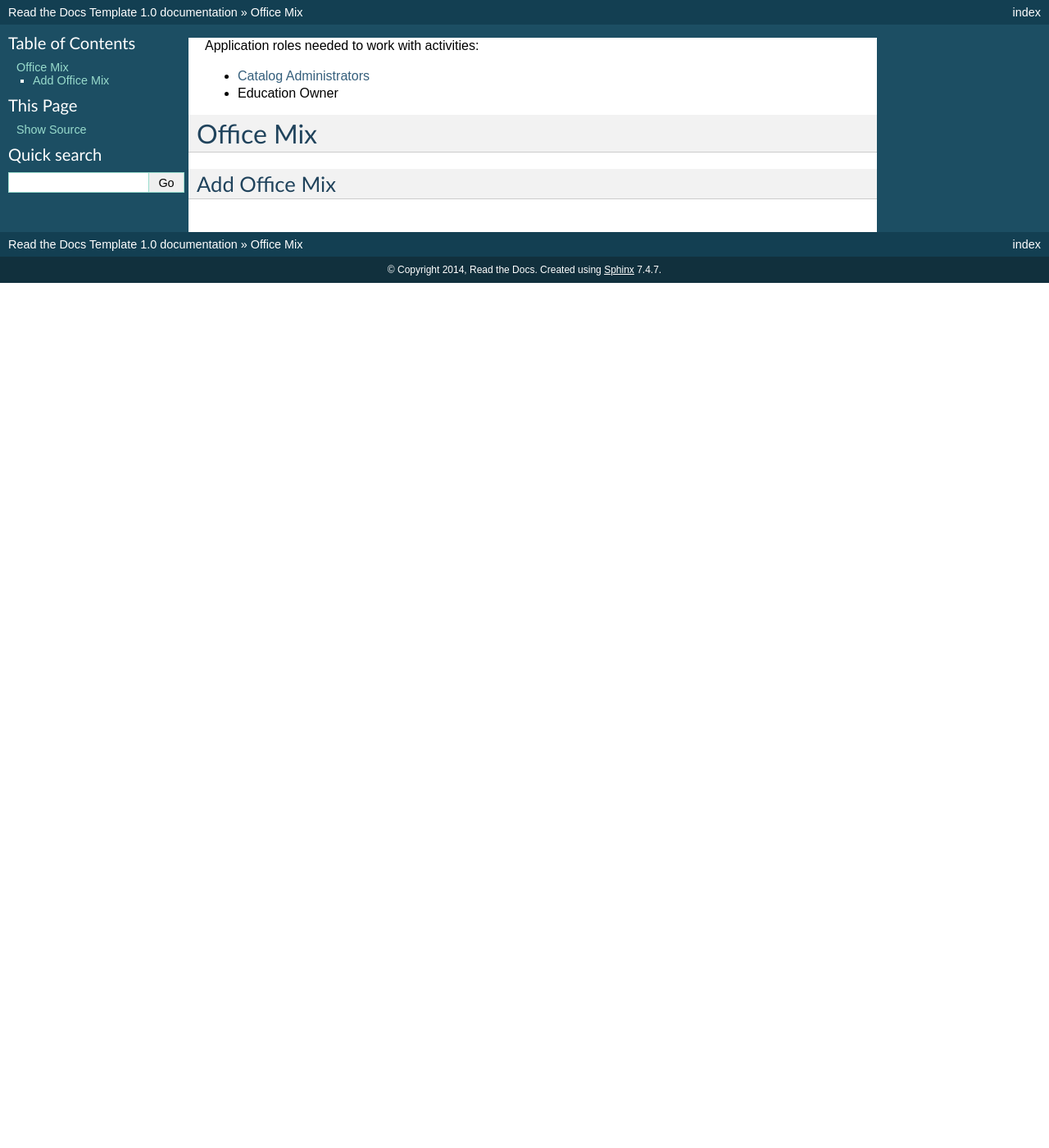
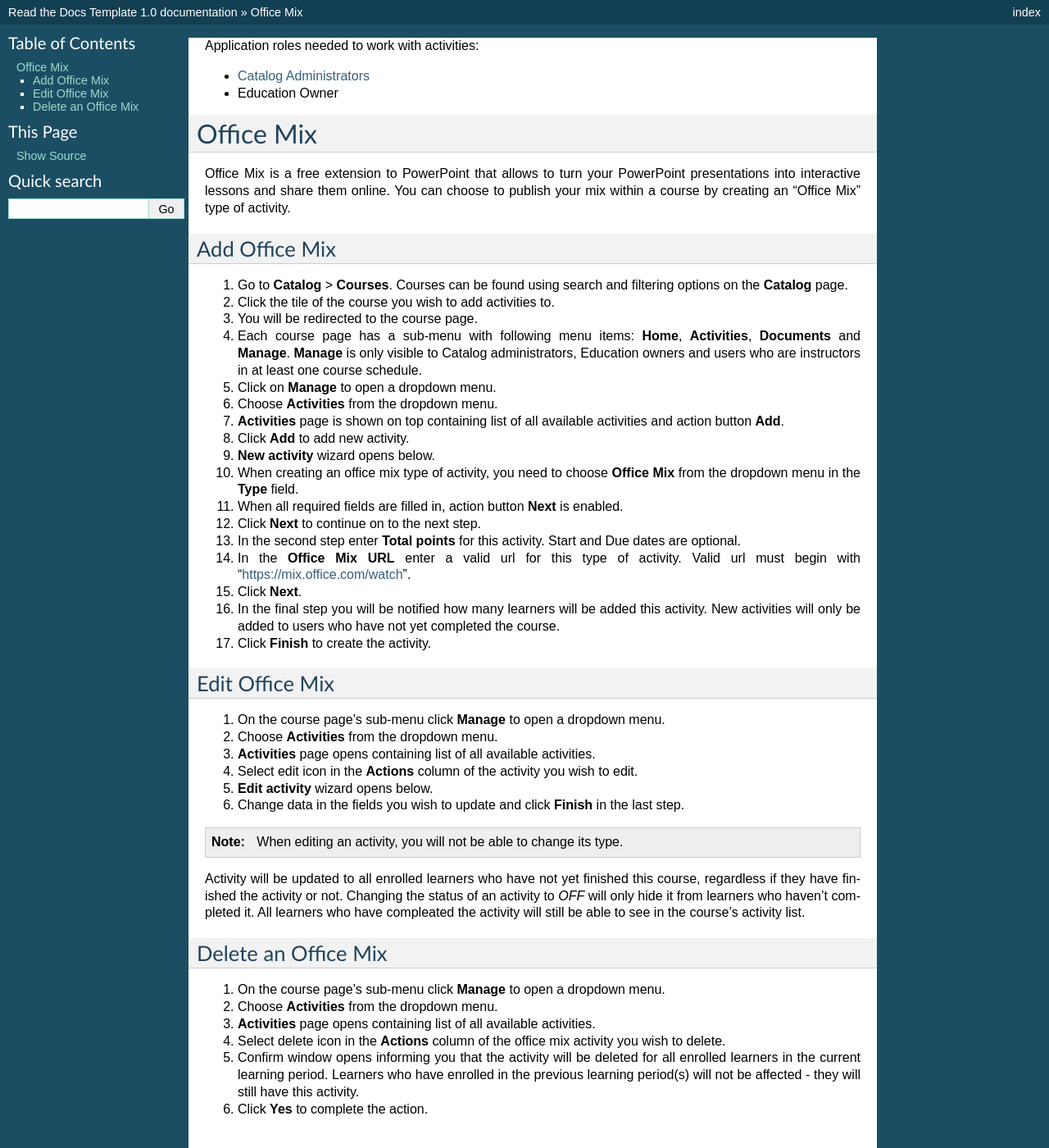
Before and after one commit to pslisko/performa365docs, a Sphinx documentation site: the page built from docs/howto/manage_activities/office_mix.rst, in a window 1280 px wide and 1400 px high. Shown: the whole window at 82% size. Built offline with Sphinx 7.4.7, drawn with Linux system fonts in a browser that asks for light colours; pages that are not in the unit, such as notebooks, are missing from menus.

Commit message:
Update office_mix.rst

```diff
--- a/docs/howto/manage_activities/office_mix.rst
+++ b/docs/howto/manage_activities/office_mix.rst
@@ -8,6 +8,50 @@
 Office Mix
 ================
 
+Office Mix is a free extension to PowerPoint that allows to turn your PowerPoint presentations into interactive lessons and share them online. You can choose to publish your mix within a course by creating an "Office Mix" type of activity.
 
 Add Office Mix
 *********************
+
+#. Go to **Catalog** > **Courses**. Courses can be found using search and filtering options on the **Catalog** page.
+#. Click the tile of the course you wish to add activities to.
+#. You will be redirected to the course page.
+#. Each course page has a sub-menu with following menu items: **Home**, **Activities**, **Documents** and **Manage**. **Manage** is only visible to Catalog administrators, Education owners and users who are instructors in at least one course schedule.
+#. Click on **Manage** to open a dropdown menu.
+#. Choose **Activities** from the dropdown menu.
+#. **Activities** page is shown on top containing list of all available activities and action button **Add**.
+#. Click **Add** to add new activity.
+#. **New activity** wizard opens below.
+#. When creating an office mix type of activity, you need to choose **Office Mix** from the dropdown menu in the **Type** field.
+#. When all required fields are filled in, action button **Next** is enabled.
+#. Click **Next** to continue on to the next step.
+#. In the second step enter **Total points** for this activity. Start and Due dates are optional.
+#. In the **Office Mix URL** enter a valid url for this type of activity. Valid url must begin with "https://mix.office.com/watch".
+#. Click **Next**.
+#. In the final step you will be notified how many learners will be added this activity. New activities will only be added to users who have not yet completed the course.
+#. Click **Finish** to create the activity.
+
+Edit Office Mix
+*********************
+
+#. On the course page's sub-menu click **Manage** to open a dropdown menu.
+#. Choose **Activities** from the dropdown menu.
+#. **Activities** page opens containing list of all available activities.
+#. Select edit icon in the **Actions** column of the activity you wish to edit.
+#. **Edit activity** wizard opens below.
+#. Change data in the fields you wish to update and click **Finish** in the last step.
+
+
+.. note:: When editing an activity, you will not be able to change its type.
+Activity will be updated to all enrolled learners who have not yet finished this course, regardless if they have finished the activity or not.
+Changing the status of an activity to *OFF* will only hide it from learners who haven't completed it. All learners who have compleated the activity will still be able to see in the course's activity list.
+
+Delete an Office Mix
+*********************
+
+#. On the course page's sub-menu click **Manage** to open a dropdown menu.
+#. Choose **Activities** from the dropdown menu.
+#. **Activities** page opens containing list of all available activities.
+#. Select delete icon in the **Actions** column of the office mix activity you wish to delete.
+#. Confirm window opens informing you that the activity will be deleted for all enrolled learners in the current learning period. Learners who have enrolled in the previous learning period(s) will not be affected - they will still have this activity.
+#. Click **Yes** to complete the action.
```
